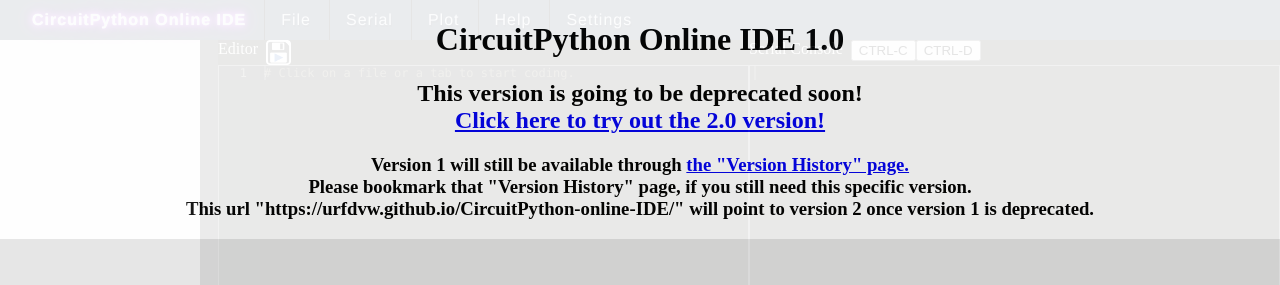
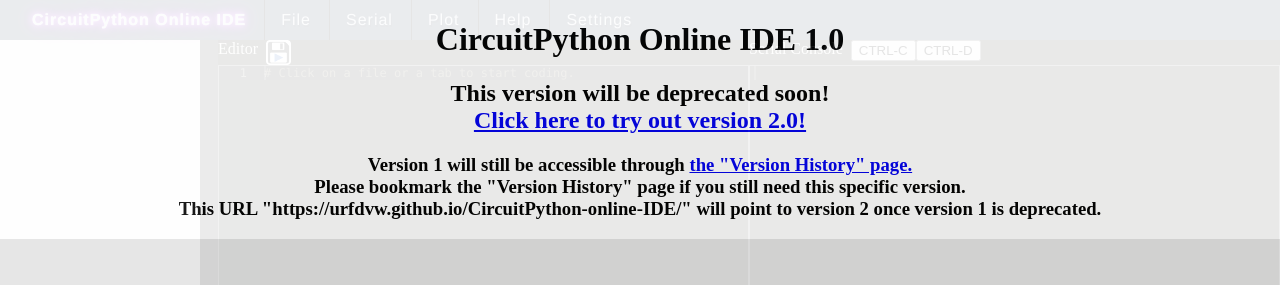
Before and after one commit to urfdvw/circuitpython-online-ide-1, a plain HTML site: page index.html in a window 1280 px wide. Shown: the top 285 px of the page. Drawn offline with nearby package versions, Linux system fonts and the light colour scheme; no server answers.

Commit message:
rewrite notice

```diff
--- a/index.html
+++ b/index.html
@@ -35,14 +35,14 @@
         <div id="workflowhead">
             <h1>CircuitPython Online IDE 1.0</h1>
             <h2>
-                This version is going to be deprecated soon!
+                This version will be deprecated soon!
                 <br />
                 <a href="https://urfdvw.github.io/circuitpython-online-ide-2/" target="_blank">
-                    Click here to try out the 2.0 version!
+                    Click here to try out version 2.0!
                 </a>
             </h2>
             <h3>
-                Version 1 will still be available through
+                Version 1 will still be accessible through
                 <a
                     href="https://github.com/urfdvw/circuitpython-online-ide-2/wiki/Version-history#version-10-beta"
                     target="_blank"
@@ -50,9 +50,9 @@
                     the "Version History" page.
                 </a>
                 <br />
-                Please bookmark that "Version History" page, if you still need this specific version.
+                Please bookmark the "Version History" page if you still need this specific version.
                 <br />
-                This url "https://urfdvw.github.io/CircuitPython-online-IDE/" will point to version 2 once version 1 is
+                This URL "https://urfdvw.github.io/CircuitPython-online-IDE/" will point to version 2 once version 1 is
                 deprecated.
             </h3>
         </div>
```
